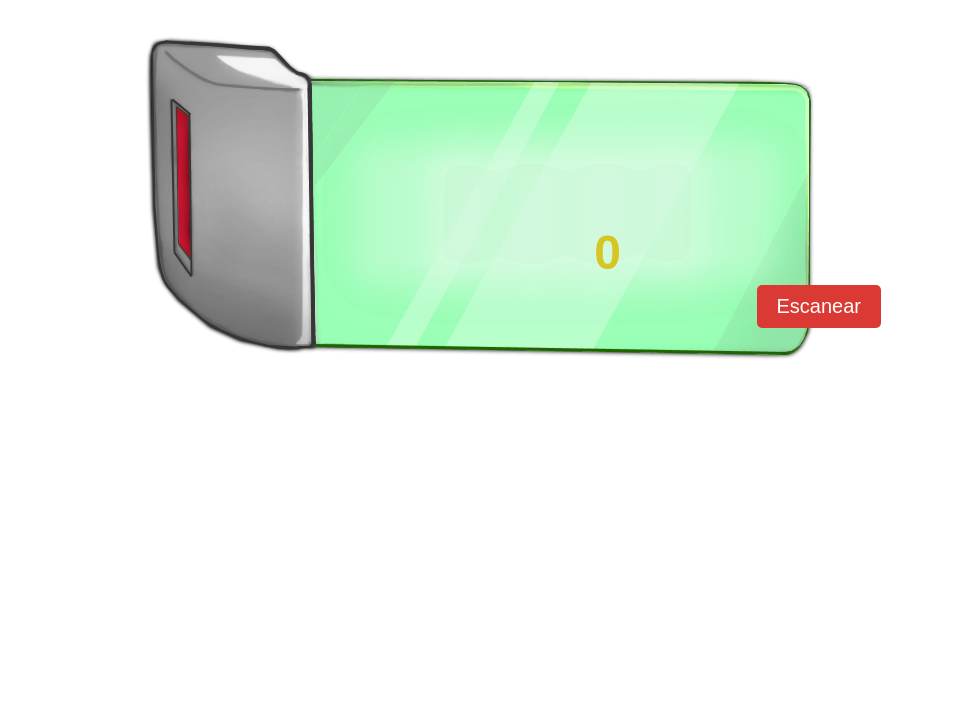
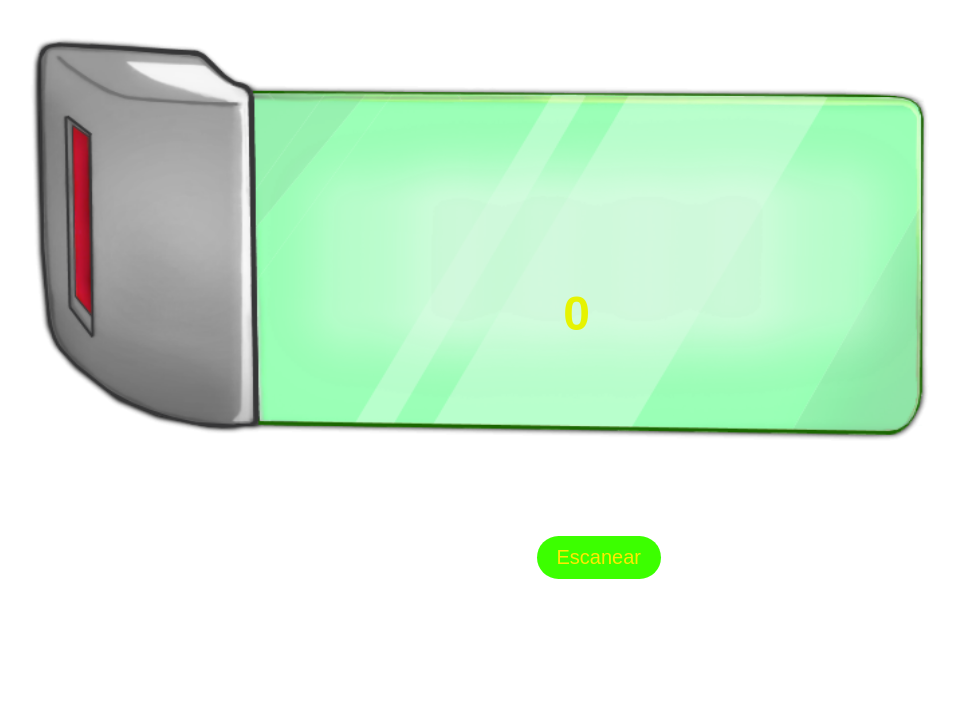
Before and after one commit to ricardojs122/SCOUTER-DB, a plain HTML site: page index.html in a window 1280 px wide. Shown: the part 73-800 px from the top of the page, without its empty margins (161-1119 px from the left). Drawn offline with Linux system fonts and the light colour scheme.

Commit message:
Update style.css

```diff
--- a/style.css
+++ b/style.css
@@ -1,47 +1,40 @@
-
-@keyframes pulse {
-  0% { opacity: 1; }
-  50% { opacity: 0.5; }
-  100% { opacity: 1; }
-}
 body {
     font-family: Arial, sans-serif;
     text-align: center;
   }
 
   h1 {
-  color: #DB3A34;
+    color: #00ff04;
   }
 
   .scouter {
-  margin-top: 50px;
+    margin-top: 51px;
     position: relative;
   }
 
   .scouter-image {
-  width: 671px;
-  height: 325px;
+    width: 900px;
+    height: 405px;
   }
 
   #display {
     position: absolute;
-  top: 190px;
-  right: 490px;
+    top: 250px;
+    right: 521px;
     font-size: 48px;
     font-weight: bold;
-  color: #d7c521;
-  animation: pulse 1s infinite;
+    color: #e6f301;
   }
 
   #scanBtn {
     position: absolute;
-  top: 250px;
-  right: 230px;
+    top: 500px;
+    right: 450px;
     font-size: 20px;
     padding: 10px 20px;
     border: none;
-  border-radius: 5px;
-  background-color: #DB3A34;
-  color: #FFF;
+    border-radius: 50px;
+    background-color: #3cff00;
+    color: #ffea00;
     cursor: pointer;
   }
```
Lines whose indentation alone changed are shown as unchanged.
